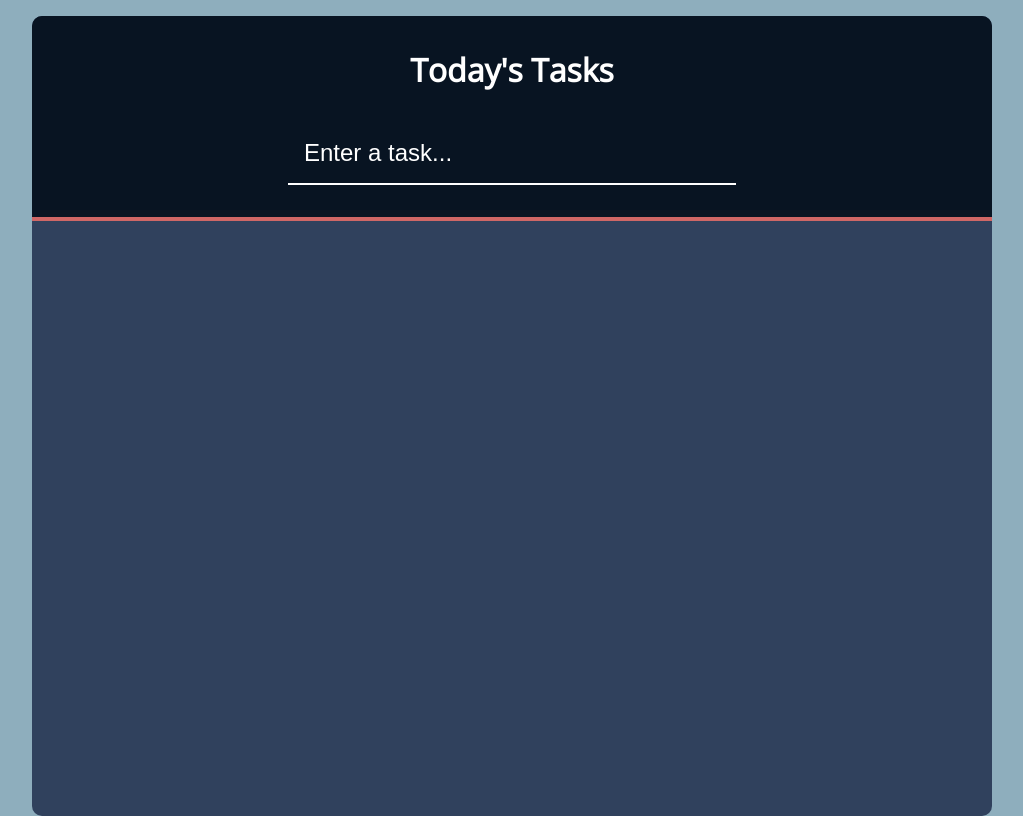
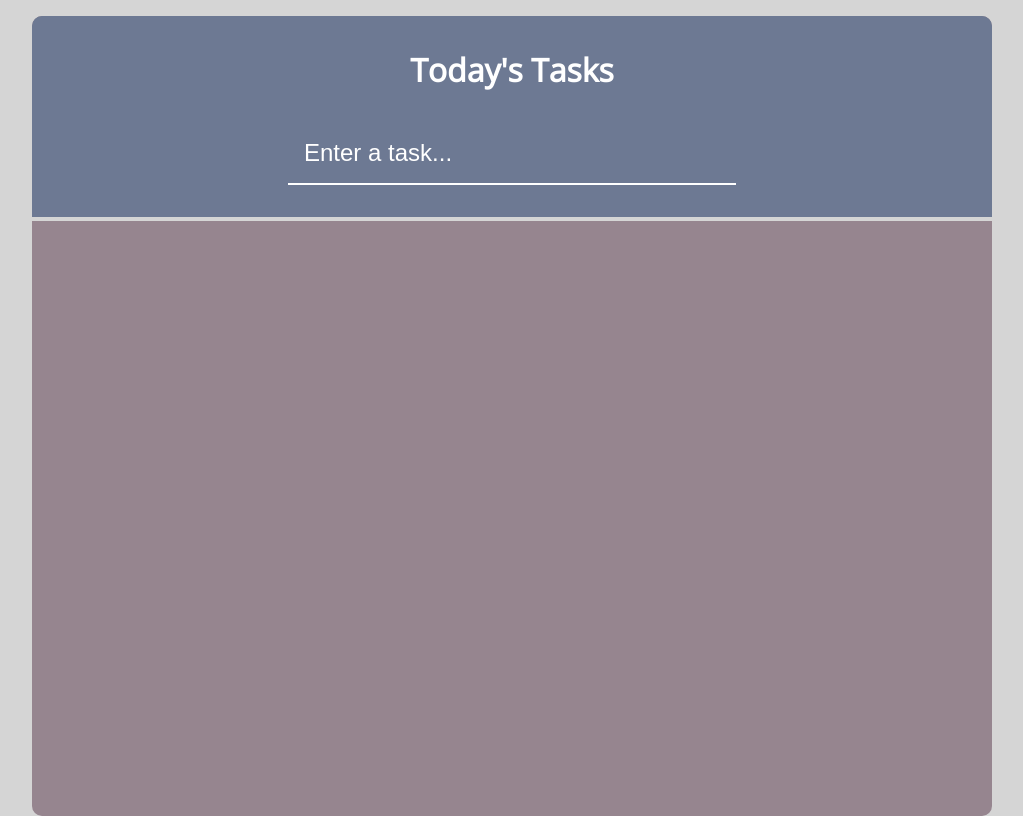
Before and after one commit to jamesthomasdavey/upcoming-tasks, a plain HTML site: page index.html in a window 1280 px wide. Shown: the whole page, without its empty margins (128-1151 px from the left). Drawn offline with nearby package versions, Linux system fonts and the light colour scheme.

Commit message:
change colors

```diff
--- a/assets/styles/style.css
+++ b/assets/styles/style.css
@@ -25,7 +25,7 @@ body {
 
 body {
   font-family: 'Open Sans', sans-serif;
-  background: #8EAEBD;
+  background: #D5D5D5;
   padding: 1rem;
 }
 
@@ -38,15 +38,15 @@ body {
   width: 100%;
   height: 800px;
   max-width: 960px;
-  background: #30415D;
+  background: #96858F;
   border-radius: 10px;
   overflow: hidden;
 }
 
 .tasks__header {
-  background: #081422;
+  background: #6D7993;
   padding: 2rem;
-  border-bottom: 4px solid #CF6766;
+  border-bottom: 4px solid #D5D5D5;
 }
 
 .tasks__title {
@@ -87,7 +87,7 @@ body {
   width: 100%;
   color: white;
   padding: 1rem;
-  border-bottom: 4px solid #CF6766;
+  border-bottom: 2px solid #D5D5D5;
   transition: 0.3s all ease;
 }
 
@@ -98,7 +98,7 @@ body {
 .complete.tasks__item {
   text-decoration: line-through;
   color: #8EAEBD;
-  border-bottom: 4px solid #8EAEBD;
+  border-bottom: 2px solid #9099A2;
 }
 
 .delete {
```
